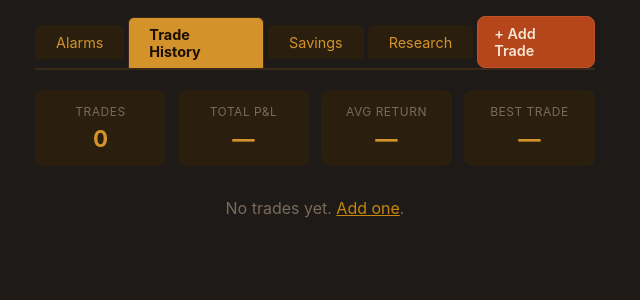
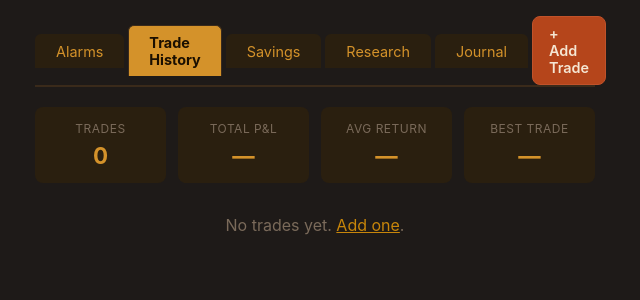
Before and after one commit to noamArbes/StocksApp, a Flask app: page /dashboard?tab=history in a window 1280 px wide. Shown: the part 58-358 px from the top of the page, without its empty margins (325-965 px from the left). Run offline with Flask 3, Linux system fonts and the light colour scheme; the visitor is signed in with stand-in values (Sample User, id 1); parts of the project's set-up code (start-up, migrations or seed data) failed here and were passed over.

Commit message:
feat: add Journal tab to dashboard nav

```diff
--- a/templates/dashboard.html
+++ b/templates/dashboard.html
@@ -17,6 +17,8 @@
        class="tab {% if tab == 'savings' %}tab-active{% endif %}">Savings</a>
     <a href="{{ url_for('research_tab') }}"
        class="tab">Research</a>
+    <a href="{{ url_for('journal_tab') }}"
+       class="tab">Journal</a>
     {% if tab == 'history' %}
     <a href="{{ url_for('trade_new') }}" class="btn btn-primary" style="margin-left:auto">+ Add Trade</a>
     {% endif %}
```
